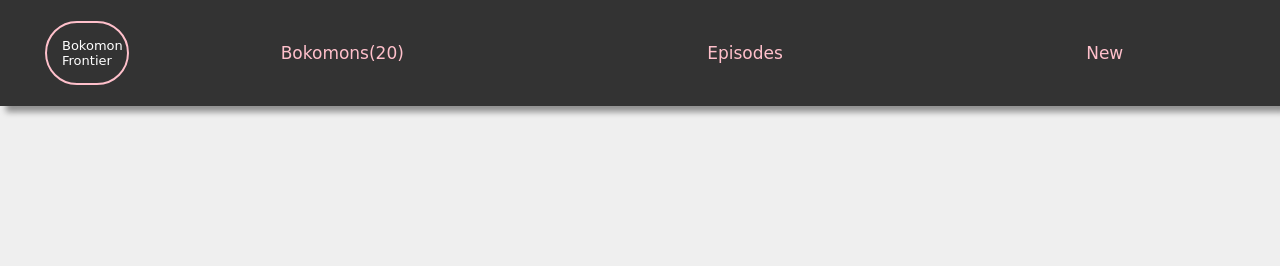
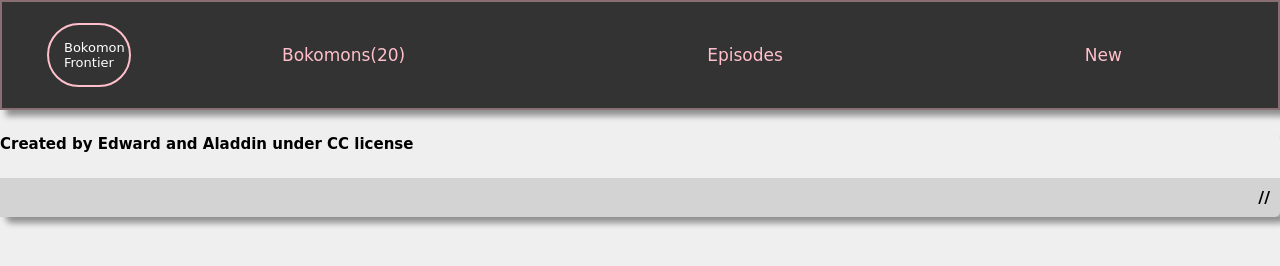
Before and after one commit to eddie-2020/pokemon-char-app, a website: page src/index.html in a window 1280 px wide. Drawn offline with Linux system fonts and the light colour scheme.

Commit message:
Add footer
Add footer to our capstone project

```diff
--- a/src/index.html
+++ b/src/index.html
@@ -27,5 +27,12 @@
         </ul>
       </nav>
     </header>
+
+    <footer class="footer-container">
+      <div class="footer-content">
+        <h5 class="license">Created by Edward and Aladdin under CC license</h5>
+        <h4 class="extra-content">//</h4>
+      </div>
+    </footer>
   </body>
 </html>
--- /dev/null
+++ b/src/scss/components/_footer.scss
@@ -0,0 +1,12 @@
+.footer-content {
+    border-radius: 5px;
+    box-shadow: 6px 6px 6px rgba(0, 0, 0, 0.4);
+}
+.license {
+    font-size: 15px;
+}
+.extra-content {
+    background-color: #b4b4b479;
+    padding: 10px;
+    text-align: right;
+}
--- a/src/scss/components/_navigation.scss
+++ b/src/scss/components/_navigation.scss
@@ -8,6 +8,7 @@ body {
 
 .nav-bar {
   background-color: #333;
+  border: 2px solid rgba(255, 192, 203, 0.418);
   box-shadow: 6px 6px 6px rgba(0, 0, 0, 0.4);
   padding: 5px;
 
--- a/src/scss/style.scss
+++ b/src/scss/style.scss
@@ -1 +1,2 @@
 @import "components/navigation";
+@import "components/footer";
```
Also changed, not shown: README.md, dist/index.html, src/assets/footer.PNG (added), src/style/style.css, 1 other file.
